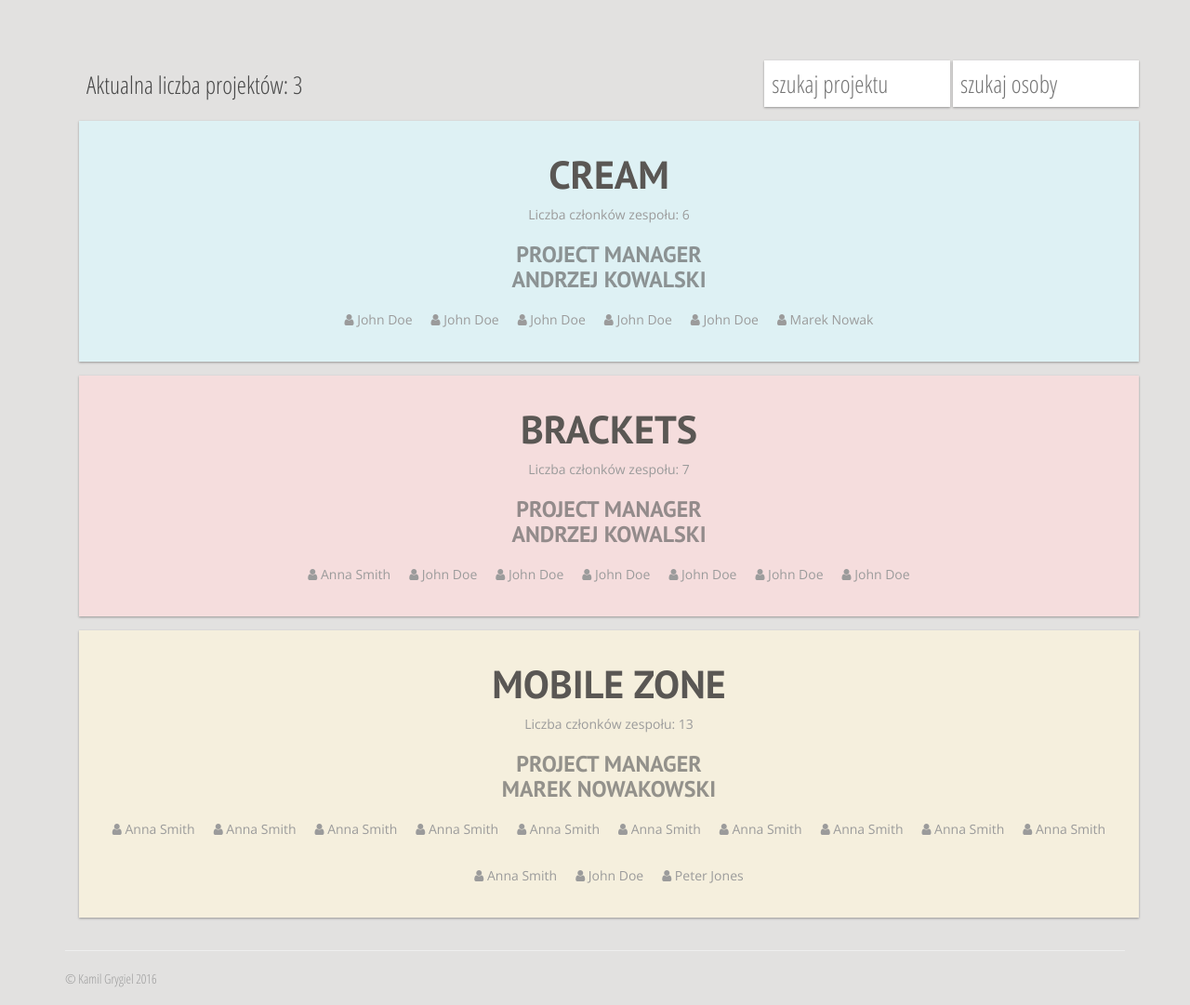
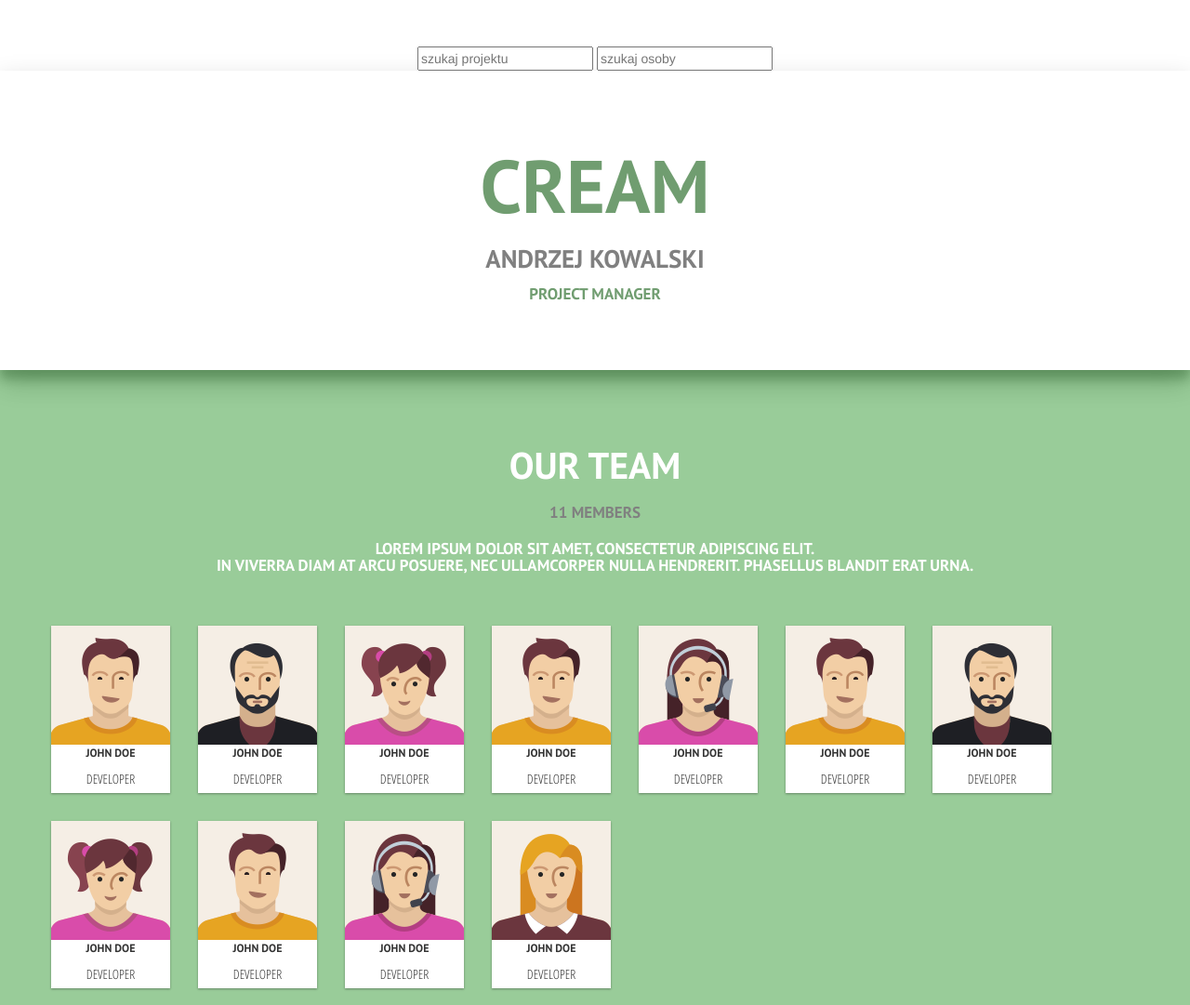
Before and after one commit to silesiaprojekt/alan, a plain HTML site: page index.html in a window 1280 px wide. Shown: the top 1081 px of the page at 93% size. Drawn offline with nearby package versions, Linux system fonts and the light colour scheme.

Commit message:
New content

```diff
--- a/css/main.css
+++ b/css/main.css
@@ -6,48 +6,36 @@ font-family: 'Open Sans', sans-serif;
 font-family: 'Open Sans Condensed', sans-serif;
 */
 body {
-    font-family: 'Open Sans Condensed', sans-serif;
-    color: #9B9B9B;
-    background-color: #e2e1e0;
+    background-color: white;
 }
 
 .main-section {
     width: 100%;
-    margin: 15px;
-    padding: 15px;
-    background: white;
-    box-shadow: 0 1px 3px rgba(0,0,0,0.12), 0 1px 2px rgba(0,0,0,0.24);
-    -webkit-transition: all 0.3s cubic-bezier(.25,.8,.25,1);
-    transition: all 0.3s cubic-bezier(.25,.8,.25,1);
+    margin-left: auto;
+    margin-right: auto;
     text-align: center;
 }
 
 .main-section:nth-child(2) {
-	background: rgba(220, 250, 255, 0.65);
+
 }
 
 .main-section:nth-child(3) {
-	background: rgba(255, 220, 220, 0.65);
+
 }
 .main-section:nth-child(4) {
-	background: rgba(255, 247, 220, 0.65);
+
 }
 
 .main-section:hover {
-    box-shadow: 0 14px 28px rgba(0,0,0,0.25), 0 10px 10px rgba(0,0,0,0.22);
+
 }
 
 .main-section h1 {
-    font-family: 'PT Sans', sans-serif;
-    font-weight: bold;
-    font-size: 42px;
-    color: #5a5754;
-    text-transform: uppercase;
+
+
 }
-.main-section p {
-    font-size: 14px;
-    font-family: 'Open Sans', sans-serif;
-}
+
 
 .main-section h3 {
     font-weight: bold;
@@ -98,26 +86,149 @@ body {
     box-shadow: 0 14px 28px rgba(0,0,0,0.25), 0 10px 10px rgba(0,0,0,0.22);
 }
 
-.header p {
-    font-size: 26px;
-    color: #484848;
-    padding: 8px;
-}
 
-ul {
 
-    width: 100%;
-    margin: 0;
-    padding: 0;
-}
 
-li {
-    list-style-type: none;
-    display: inline-block;
-    padding: 5px;
-    margin: 5px;
-}
+
 
 .members {
     width: 100%;
 }
+
+
+
+
+
+
+
+
+
+
+
+
+
+.description-bg {
+    width: 100%;
+    padding-top: 60px;
+    padding-bottom: 60px;
+    background: white;
+    box-shadow: 0 14px 28px rgba(0,0,0,0.25), 0 10px 10px rgba(0,0,0,0.22);
+}
+.description-ng .description-content {
+    max-width: 1200px;
+    margin-left: auto;
+    margin-right: auto;
+}
+.description-bg h1 {
+    color: rgba(0, 80, 0, 0.56);
+    font-family: 'PT Sans', sans-serif;
+    font-size: 80px;
+    font-weight: bold;
+    text-transform: uppercase;
+}
+.description-bg h2 {
+    color: white;
+    font-family: 'PT Sans', sans-serif;
+    font-size: 27px;
+    font-weight: bold;
+    text-transform: uppercase;
+    color: gray;
+}
+.description-bg p {
+    color: white;
+    font-family: 'PT Sans', sans-serif;
+    font-size: 17px;
+    font-weight: bold;
+    text-transform: uppercase;
+    color: rgba(0, 80, 0, 0.56);
+}
+
+
+
+
+
+
+
+
+
+
+
+
+
+
+.members-bg {
+    width: 100%;
+    padding-top: 60px;
+    padding-bottom: 60px;
+    background: rgba(0, 128, 0, 0.4);
+}
+.members-bg .members-content {
+    max-width: 1200px;
+    margin-left: auto;
+    margin-right: auto;
+}
+.members-bg h1 {
+	color: white;
+    font-family: 'PT Sans', sans-serif;
+    font-size: 40px;
+    font-weight: bold;
+    text-transform: uppercase;
+}
+.members-bg h2 {
+	color: white;
+    font-family: 'PT Sans', sans-serif;
+    font-size: 17px;
+    font-weight: bold;
+    text-transform: uppercase;
+    color: gray;
+}
+.members-bg h3 {
+    color: white;
+    font-family: 'PT Sans', sans-serif;
+    font-size: 17px;
+    padding-bottom: 30px;
+}
+.members-bg ul {
+    width: 100%;
+    margin: 0;
+    display: -webkit-box;
+    display: -ms-flexbox;
+    display: flex;
+    -webkit-box-orient: horizontal;
+    -webkit-box-direction: normal;
+    -ms-flex-direction: row;
+    flex-direction: row;
+    -ms-flex-wrap: wrap;
+    flex-wrap: wrap;
+    margin-left: auto;
+    margin-right: auto;
+    padding: 0;
+}
+.members-bg li {
+    list-style-type: none;
+    background: white;
+    width: 128px;
+    margin: 15px;
+    text-align: center;
+    text-transform: uppercase;
+    box-shadow: 0 1px 3px rgba(0,0,0,0.12), 0 1px 2px rgba(0,0,0,0.24);
+    -webkit-transition: all 0.3s cubic-bezier(.25,.8,.25,1);
+    transition: all 0.3s cubic-bezier(.25,.8,.25,1);
+}
+.members-bg li:hover {
+    box-shadow: 0 14px 28px rgba(0,0,0,0.25), 0 10px 10px rgba(0,0,0,0.22);
+}
+.members-bg li a {
+    font-size: 12px;
+    font-weight: 600;
+}
+.members-bg .name {
+    font-weight: 600;
+    font-size: 12px;
+    font-family: 'PT Sans', sans-serif;
+}
+.members-bg .position {
+    font-size: 14px;
+    font-family: 'Open Sans Condensed', sans-serif;
+    margin: 5px
+}
--- a/index.html
+++ b/index.html
@@ -47,45 +47,29 @@
       <!--</div>
     </nav>-->
 
-    <div class="container" ng-app="myApp" ng-controller="GreetingController">
-      <!-- Example row of columns -->
-
-      <div class="row">
-        <div class="col-xs-12">
-            <div class="header">
-                <section>
-                <p>Aktualna liczba projektów: {{team.length}}</p>
-                </section>
-                <section>
+<div class="fluid-container" ng-app="myApp" ng-controller="GreetingController">
+<div class="main-section" ng-repeat="n in team | filter:searchProject">
 <input placeholder="szukaj projektu" ng-model="searchProject">
                 <input placeholder="szukaj osoby" ng-model="searchPerson">
-                </section>
+<div class="description-bg">
+    <div class="description-content">
+        <h1>{{n.project}}</h1>
+        <h2>{{n.leader}}</h2>
+        <p>project manager</p>
     </div>
-
-
-
-
-
-          <div class="main-section" ng-repeat="n in team | filter:searchProject">
-
-
-              <h1>{{n.project}}</h1>
-              <p>Liczba członków zespołu: {{n.employees.length}}</p>
-
-              <h3>Project manager<br> {{n.leader}}</h3>
-
-              <div class="members">
+</div>
+<div class="members-bg">
+    <div class="members-content">
+        <h1>OUR TEAM</h1>
+        <h2>{{n.employees.length}} members</h2>
+        <h3>Lorem ipsum dolor sit amet, consectetur adipiscing elit. <br>In viverra diam at arcu posuere, nec ullamcorper nulla hendrerit. Phasellus blandit erat urna.</h3>
         <ul>
             <li ng-repeat="e in n.employees  | filter:searchPerson | orderBy:'-interest'">
-                    <p><i class="fa fa-user" aria-hidden="true"></i> {{e.firstName}} {{e.lastName}}</p>
+                <p class="name"><img ng-src="img/{{e.img}}" alt="Description" /> {{e.firstName}} {{e.lastName}}</p>
+                <p class="position">{{e.position}}</p>
             </li>
         </ul>
     </div>
-
-
-            </div>
-          <p></p>
-
 </div>
 </div>
 
--- a/js/main.js
+++ b/js/main.js
@@ -10,12 +10,17 @@ $scope.team = [{
   "subleader": "Norbert Nowakowski",
   "value": "40%",
   "employees": [
-      {"firstName":"John", "lastName":"Doe", "interest":20},
-      {"firstName":"John", "lastName":"Doe", "interest":20},
-      {"firstName":"John", "lastName":"Doe", "interest":20},
-      {"firstName":"John", "lastName":"Doe", "interest":20},
-      {"firstName":"John", "lastName":"Doe", "interest":20},
-    {"firstName":"Marek", "lastName":"Nowak", "interest":10}
+      {"firstName":"John", "lastName":"Doe", "position":"developer", "img": "male1.png"},
+      {"firstName":"John", "lastName":"Doe", "position":"developer", "img": "male3.png"},
+      {"firstName":"John", "lastName":"Doe", "position":"developer", "img": "female3.png"},
+      {"firstName":"John", "lastName":"Doe", "position":"developer", "img": "male1.png"},
+      {"firstName":"John", "lastName":"Doe", "position":"developer", "img": "female2.png"},
+      {"firstName":"John", "lastName":"Doe", "position":"developer", "img": "male1.png"},
+      {"firstName":"John", "lastName":"Doe", "position":"developer", "img": "male3.png"},
+      {"firstName":"John", "lastName":"Doe", "position":"developer", "img": "female3.png"},
+      {"firstName":"John", "lastName":"Doe", "position":"developer", "img": "male1.png"},
+      {"firstName":"John", "lastName":"Doe", "position":"developer", "img": "female2.png"},
+      {"firstName":"John", "lastName":"Doe", "position":"developer", "img": "female1.png"}
 ]
 }, {
   "id": 2,
@@ -24,13 +29,11 @@ $scope.team = [{
   "subleader": "Andrzej Kowalski",
   "value": "20%",
   "employees": [
-    {"firstName":"John", "lastName":"Doe", "interest":20},
-      {"firstName":"John", "lastName":"Doe", "interest":20},
-      {"firstName":"John", "lastName":"Doe", "interest":20},
-      {"firstName":"John", "lastName":"Doe", "interest":20},
-      {"firstName":"John", "lastName":"Doe", "interest":20},
-      {"firstName":"John", "lastName":"Doe", "interest":20},
-    {"firstName":"Anna", "lastName":"Smith", "interest":80}
+    {"firstName":"John", "lastName":"Doe", "position":"developer", "img": "female3.png"},
+      {"firstName":"John", "lastName":"Doe", "position":"developer", "img": "female2.png"},
+      {"firstName":"John", "lastName":"Doe", "position":"developer", "img": "male1.png"},
+      {"firstName":"John", "lastName":"Doe", "position":"developer", "img": "female1.png"},
+      {"firstName":"John", "lastName":"Doe", "position":"developer", "img": "male3.png"}
 ]
 }, {
   "id": 3,
@@ -39,19 +42,10 @@ $scope.team = [{
   "subleader": "Marek Nowakowski",
   "value": "80%",
   "employees": [
-    {"firstName":"John", "lastName":"Doe", "interest":40},
-    {"firstName":"Anna", "lastName":"Smith", "interest":50},
-      {"firstName":"Anna", "lastName":"Smith", "interest":50},
-      {"firstName":"Anna", "lastName":"Smith", "interest":50},
-      {"firstName":"Anna", "lastName":"Smith", "interest":50},
-      {"firstName":"Anna", "lastName":"Smith", "interest":50},
-      {"firstName":"Anna", "lastName":"Smith", "interest":50},
-      {"firstName":"Anna", "lastName":"Smith", "interest":50},
-      {"firstName":"Anna", "lastName":"Smith", "interest":50},
-      {"firstName":"Anna", "lastName":"Smith", "interest":50},
-      {"firstName":"Anna", "lastName":"Smith", "interest":50},
-      {"firstName":"Anna", "lastName":"Smith", "interest":50},
-    {"firstName":"Peter", "lastName":"Jones", "interest":20}
+    {"firstName":"John", "lastName":"Doe", "position":"developer", "img": "male1.png"},
+      {"firstName":"John", "lastName":"Doe", "position":"developer", "img": "female2.png"},
+      {"firstName":"John", "lastName":"Doe", "position":"developer", "img": "female3.png"},
+      {"firstName":"John", "lastName":"Doe", "position":"developer", "img": "female1.png"}
 ]
 }]
 
```
Also changed, not shown: img/female1.png (added), img/female2.png (added), img/female3.png (added), img/male1.png (added), img/male2.png (added), img/male3.png (added), img/template.jpg (added). Lines whose indentation alone changed are shown as unchanged.
